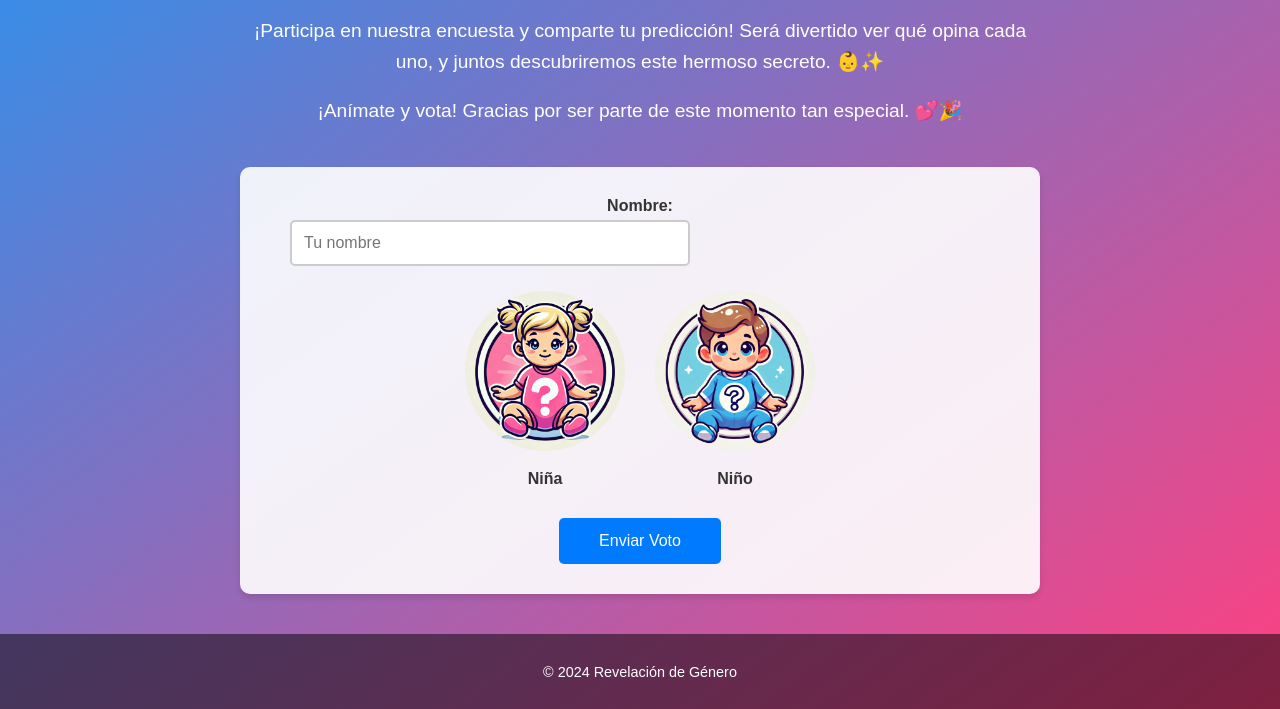
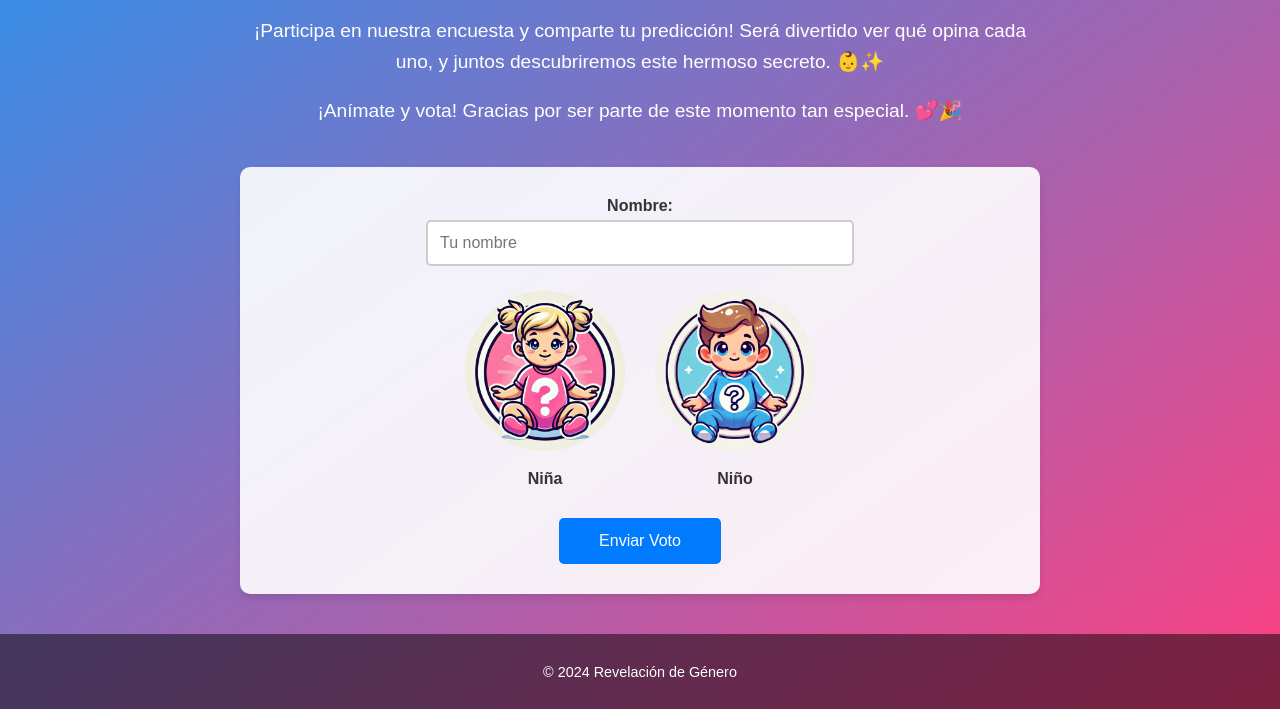
Before and after one commit to CarlosSalguero/encuestabb.github.io, a plain HTML site: page index.html in a window 1280 px wide. Shown: the part 203-912 px from the top of the page. Drawn offline with Linux system fonts and the light colour scheme.

Commit message:
nueva disppsicion cuadro de texto2

```diff
--- a/styles.css
+++ b/styles.css
@@ -55,15 +55,14 @@ form {
 }
 
 .input-group input {
-    width: calc(100% - 40px); /* Ancho total menos los márgenes fijos */
-    max-width: 400px;
+    width: 100%;
+    max-width: 400px; /* Establece un ancho máximo para el input */
     padding: 12px;
     font-size: 1em;
     border: 2px solid #ccc;
     border-radius: 5px;
-    margin: 0 20px; /* Márgenes de 20px en los lados izquierdo y derecho */
+    margin: 0 auto; /* Centrar horizontalmente */
     display: block;
-    box-sizing: border-box; /* Incluye padding y border en el ancho total */
 }
 
 
```
